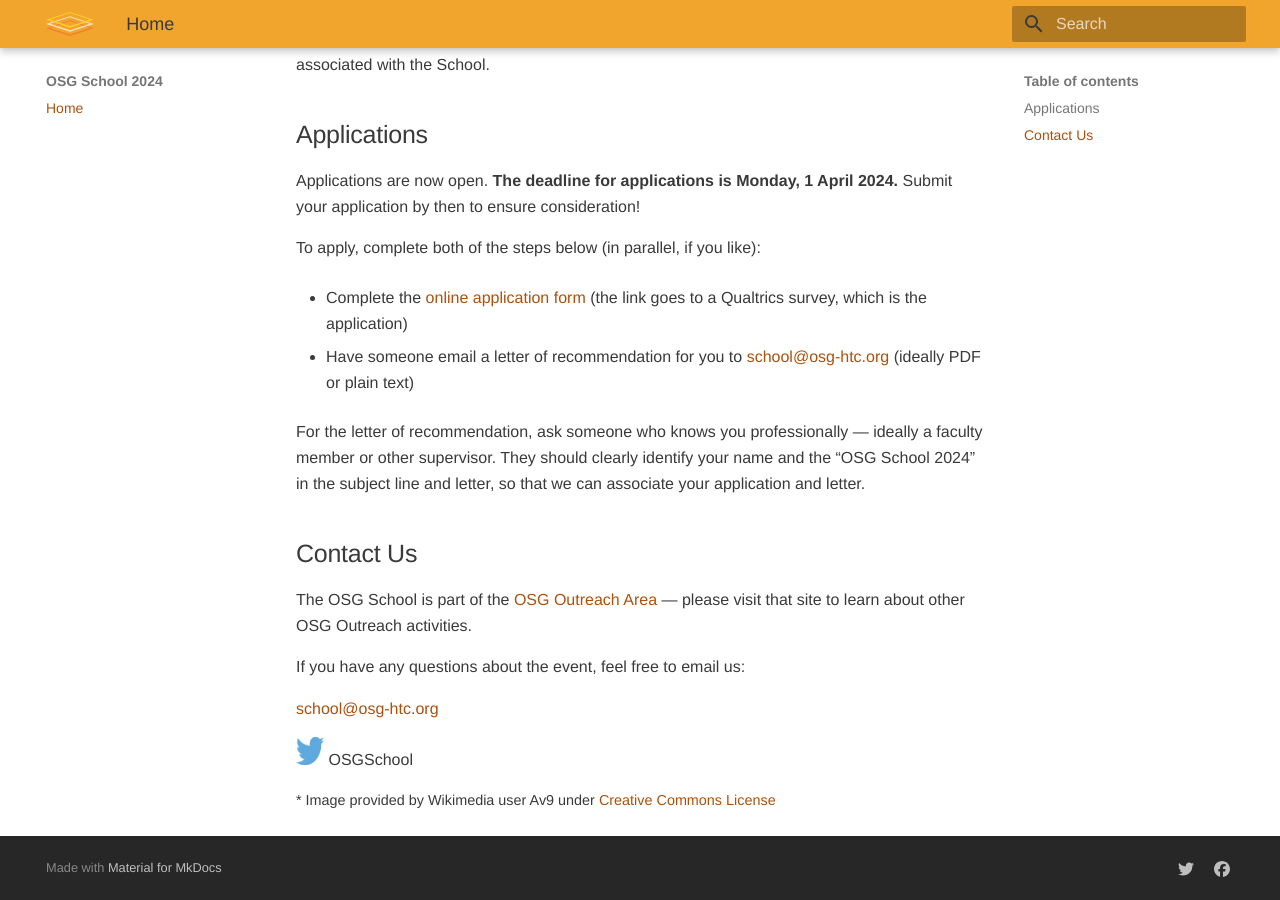
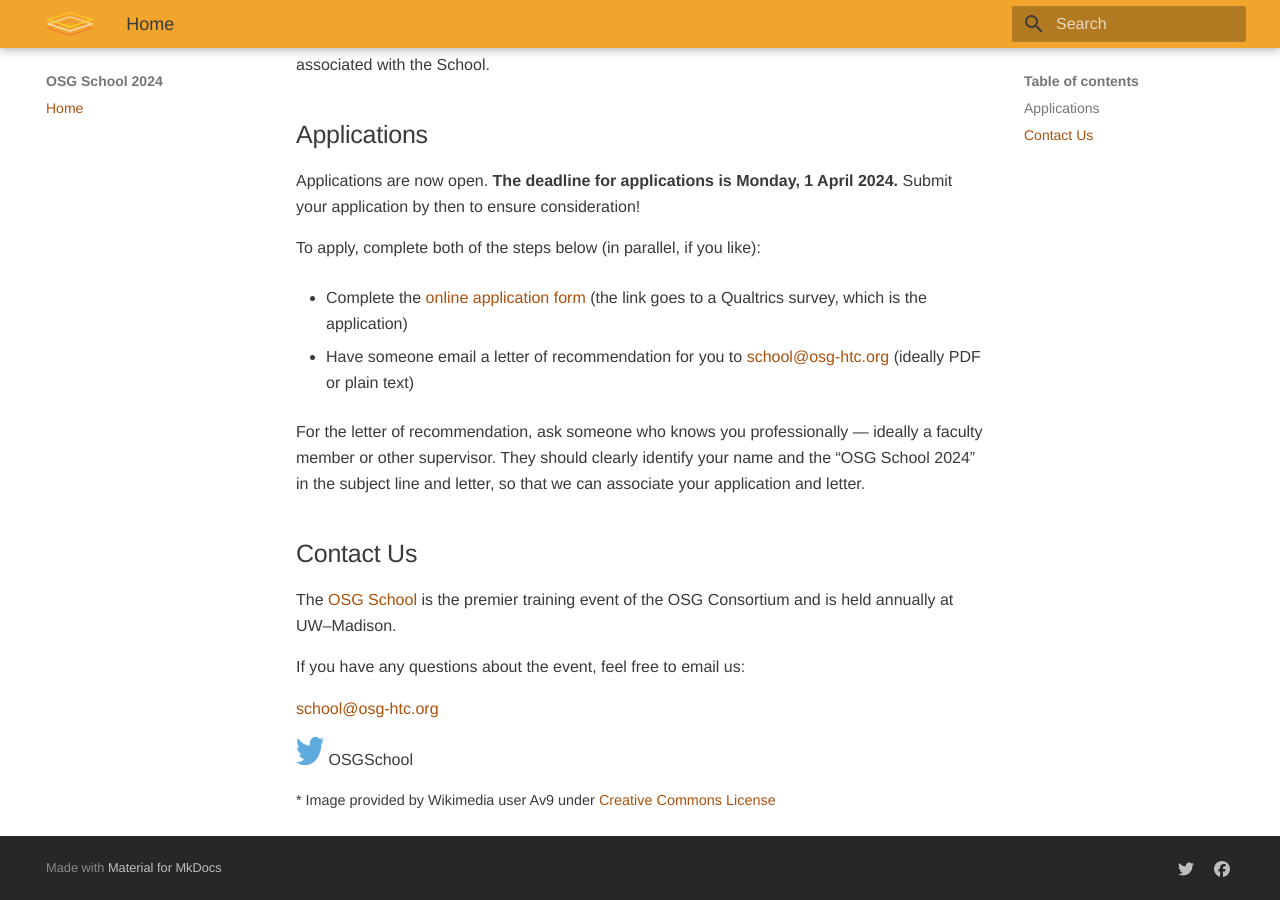
Before and after one commit to osg-htc/school-2024, an MkDocs documentation site: the page built from docs/index.md, in a window 1280 px wide and 900 px high, scrolled down 905 px. Built offline with MkDocs 1.6.1 and Material for MkDocs 9.7.7, drawn with Linux system fonts in a browser that asks for light colours.

Commit message:
Changed text and link pointing to School home

```diff
--- a/docs/index.md
+++ b/docs/index.md
@@ -62,9 +62,9 @@ so that we can associate your application and letter.
 
 ## Contact Us
 
-The OSG School is part of the
-[OSG Outreach Area](https://osg-htc.org/outreach/)&nbsp;&mdash;
-please visit that site to learn about other OSG Outreach activities.
+The [OSG School](https://osg-htc.org/community/school.html)
+is the premier training event of the OSG Consortium and
+is held annually at UW–Madison.
 
 If you have any questions about the event, feel free to email us:
 
```
